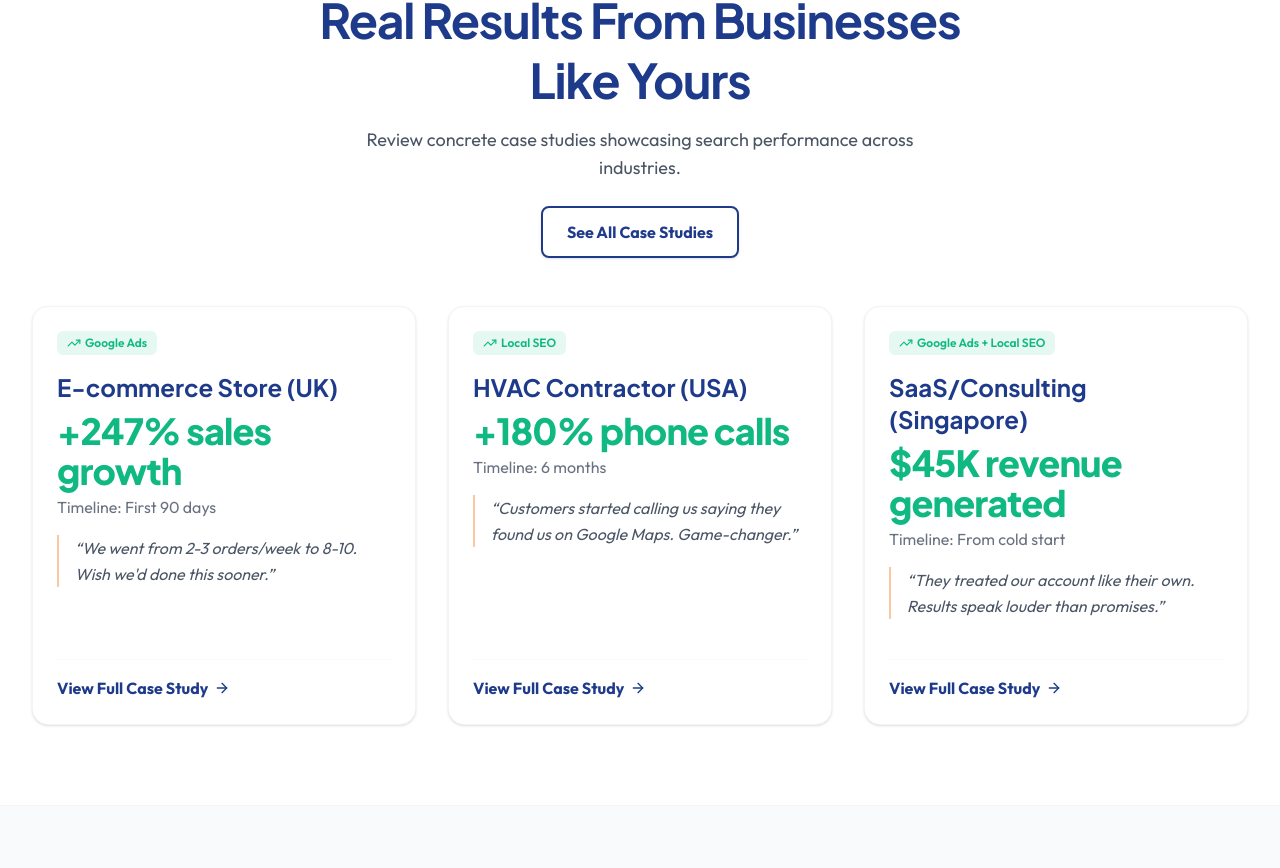
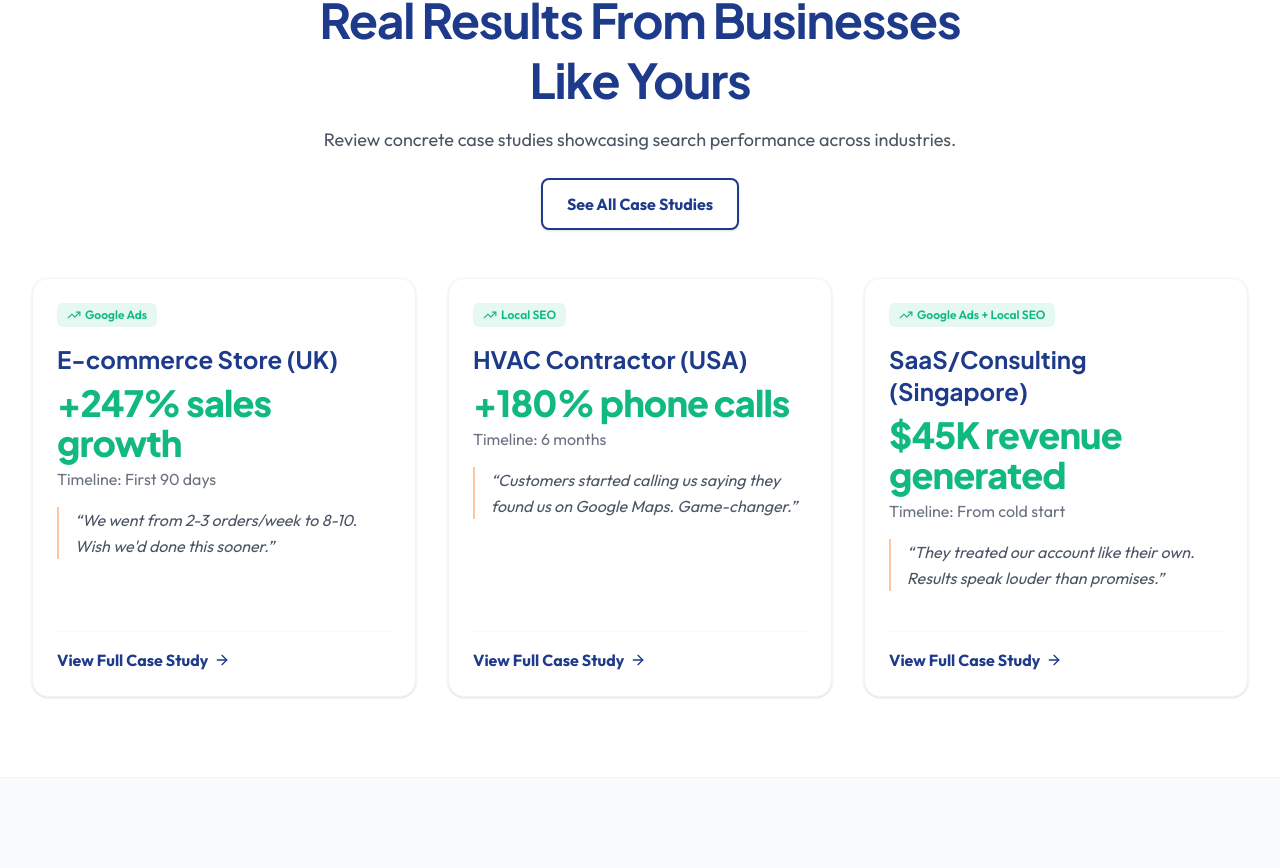
Before and after one commit to rafiulislam1306/Agency, a Next.js app: page / in a window 1280 px wide. Shown: the part 3198-4066 px from the top of the page. Built offline with nearby package versions, Linux system fonts and the light colour scheme.

Commit message:
style: increase max-width of homepage case studies description to prevent wrapping

```diff
--- a/app/page.tsx
+++ b/app/page.tsx
@@ -333,7 +333,7 @@
             <h2 className="text-3xl sm:text-4xl md:text-5xl font-display font-extrabold text-brand-blue tracking-tight leading-tight">
               Real Results From Businesses <br className="hidden md:inline" /> Like Yours
             </h2>
-            <p className="text-lg text-gray-600 font-normal max-w-xl mx-auto">
+            <p className="text-lg text-gray-600 font-normal max-w-2xl mx-auto">
               Review concrete case studies showcasing search performance across industries.
             </p>
             <div className="pt-2">
```
